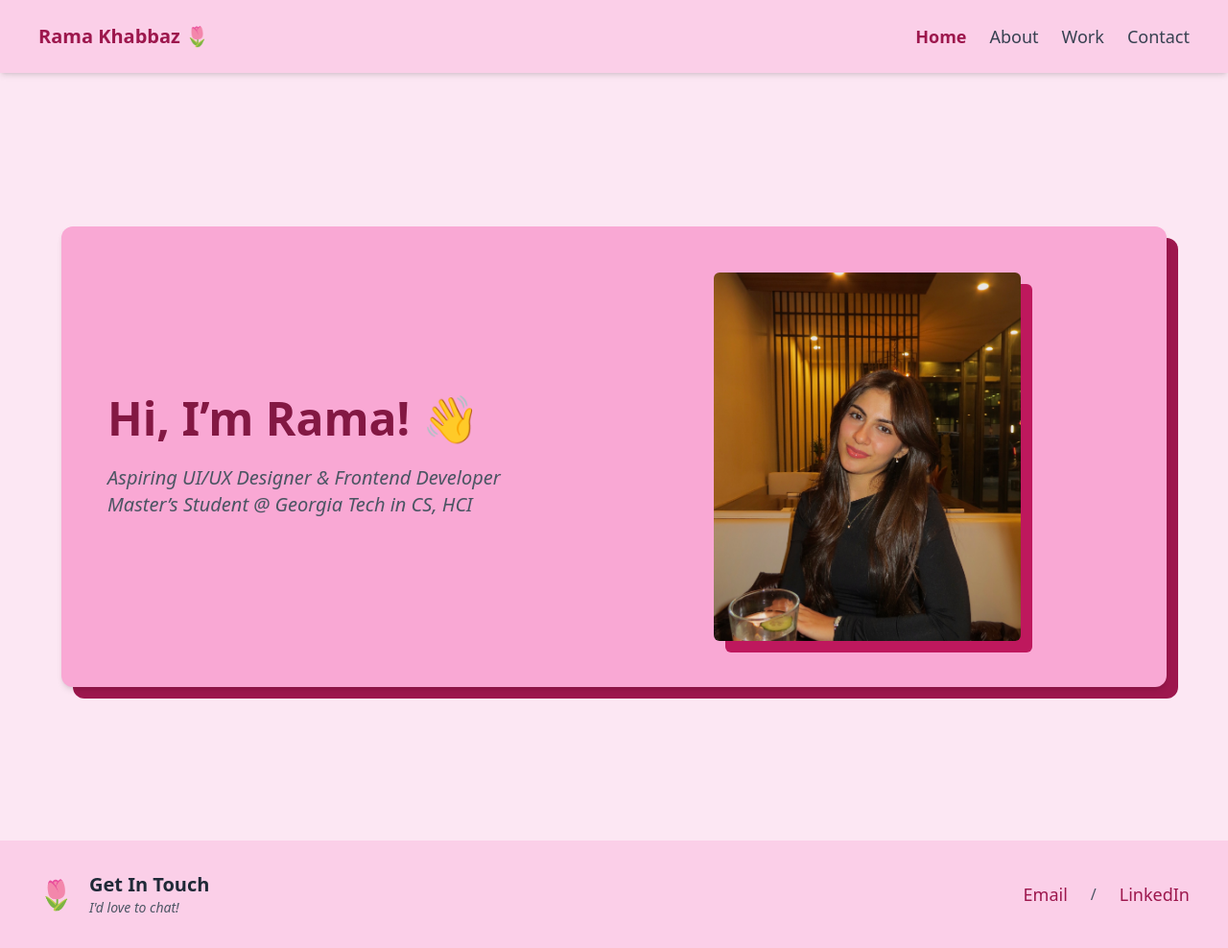
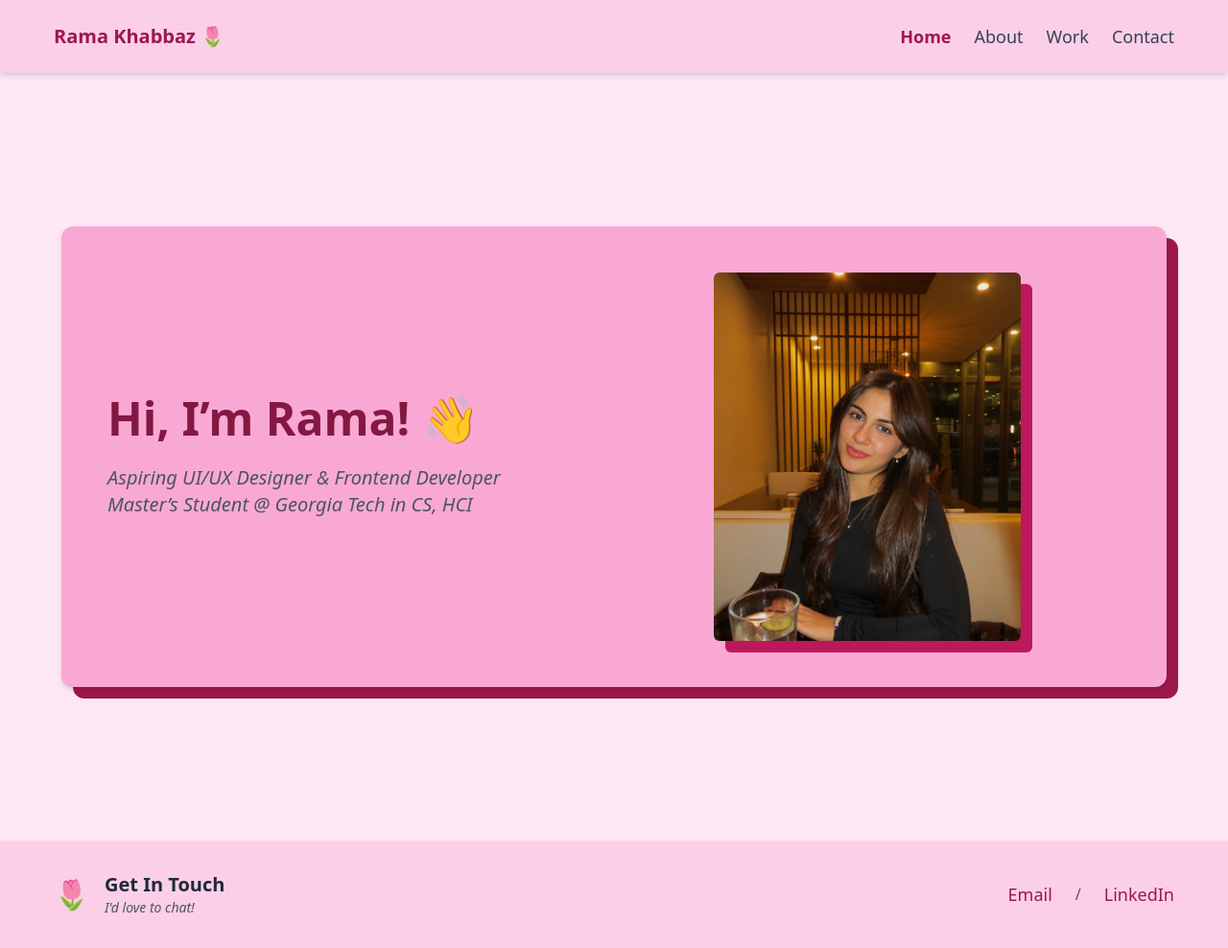
Before and after one commit to ramakhabbaz/portfolio, a React (Vite) app: page / in a window 1280 px wide. Shown: the whole page at 96% size. Built offline with nearby package versions, Linux system fonts and the light colour scheme.

Commit message:
Visual adjustments to navbar

```diff
--- a/src/components/Footer.tsx
+++ b/src/components/Footer.tsx
@@ -1,6 +1,6 @@
 export default function Footer() {
   return (
-    <footer className="bg-pink-200 py-8 px-10">
+    <footer className="bg-pink-200 py-8 px-14">
       <div className="max-w-full mx-auto flex flex-col md:flex-row justify-between items-center">
         {/* Left section: Title + Flower + Subtitle */}
         <div className="flex items-center gap-4 mb-4 md:mb-0">
--- a/src/components/Navbar.tsx
+++ b/src/components/Navbar.tsx
@@ -10,8 +10,10 @@ const navItems = [
 export default function Navbar() {
   return (
     <header className="bg-pink-200 shadow-md sticky top-0 z-50">
-      <nav className="max-w-full mx-auto px-10 py-6 flex items-center justify-between">
+      <nav className="max-w-full mx-auto px-14 py-6 flex items-center justify-between">
+        {/* Left: Name*/}
         <div className="text-xl font-bold text-pink-800">Rama Khabbaz 🌷</div>
+        {/* Right: Navbar */}
         <ul className="flex space-x-6">
           {navItems.map((item) => (
             <li key={item.name}>
@@ -19,7 +21,9 @@ export default function Navbar() {
                 to={item.path}
                 className={({ isActive }) =>
                   `text-lg ${
-                    isActive ? "text-pink-800 font-bold" : "text-gray-700"
+                    isActive
+                      ? "text-pink-800 font-bold"
+                      : "text-gray-700 hover:text-pink-900"
                   }`
                 }
               >
```
